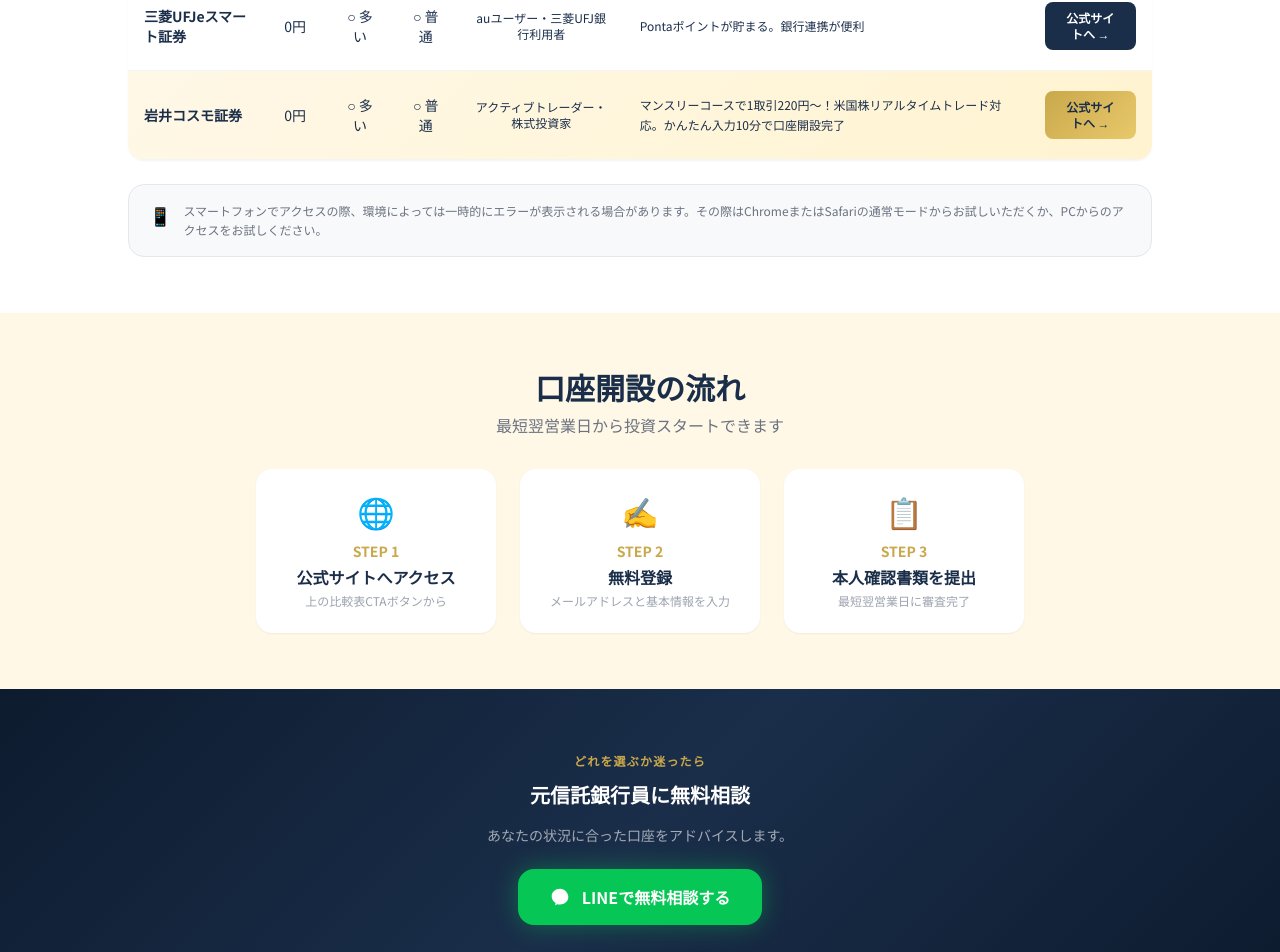
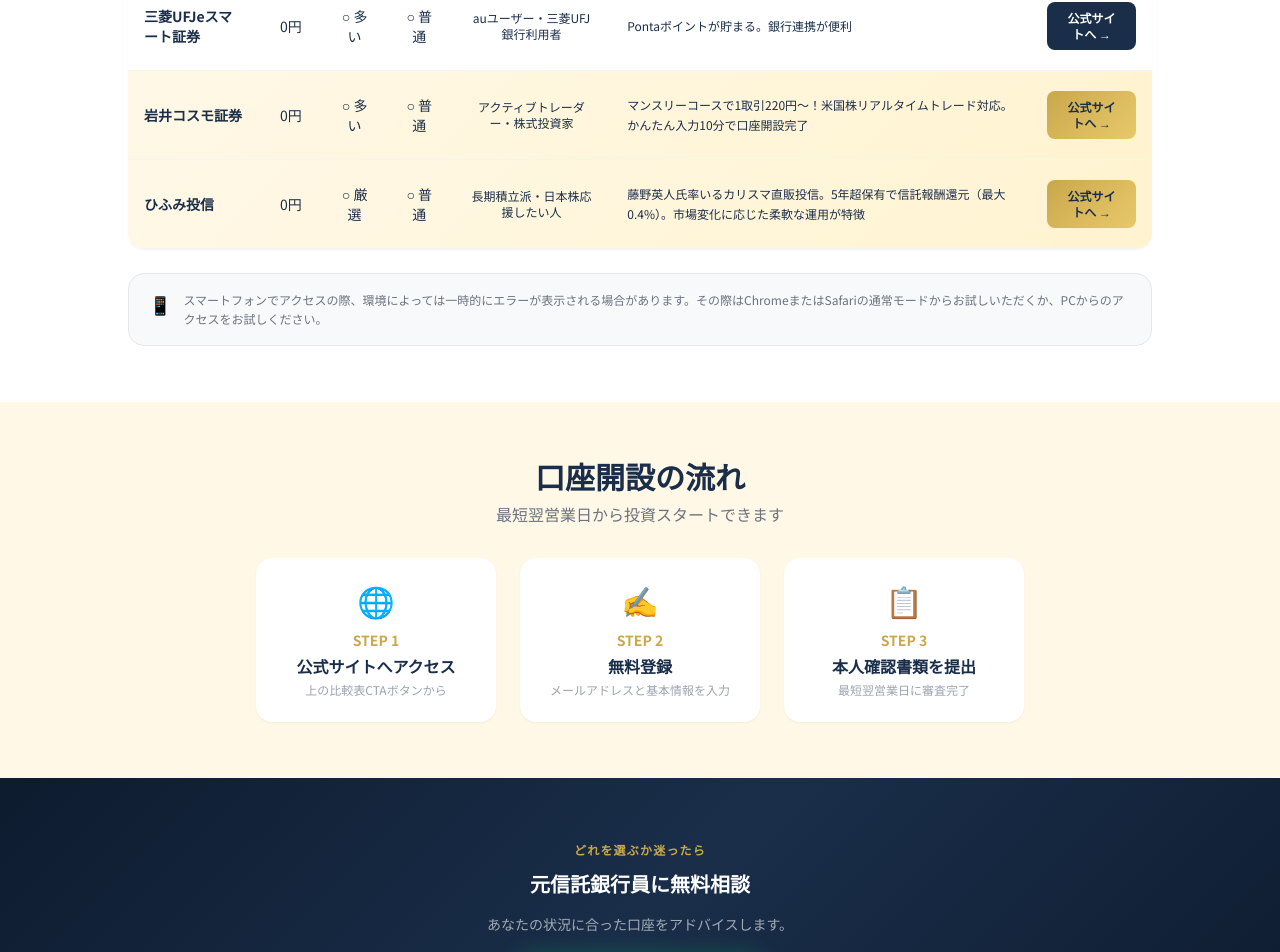
Before and after one commit to tanima3232-eng/bulltalk, a Next.js app: page /accounts/stock in a window 1280 px wide. Shown: the part 1216-2168 px from the top of the page. Built offline with nearby package versions, Linux system fonts and the light colour scheme.

Commit message:
feat: ひふみ投信を証券口座開設ページに追加（アフィリエイト提携）

```diff
--- a/app/accounts/stock/page.tsx
+++ b/app/accounts/stock/page.tsx
@@ -82,6 +82,18 @@ const brokers = [
     target: "アクティブトレーダー・株式投資家",
     point: "マンスリーコースで1取引220円〜！米国株リアルタイムトレード対応。かんたん入力10分で口座開設完了",
     ctaUrl: "https://www.iwaicosmo.net/",
+    hidden: false,
+  },
+  {
+    id: "hifumi",
+    name: "ひふみ投信",
+    star: true,
+    fee: "0円",
+    products: "○ 厳選",
+    app: "○ 普通",
+    target: "長期積立派・日本株応援したい人",
+    point: "藤野英人氏率いるカリスマ直販投信。5年超保有で信託報酬還元（最大0.4%）。市場変化に応じた柔軟な運用が特徴",
+    ctaUrl: "https://www.rheos.jp/",
     hidden: false,
   },
 ];
```
